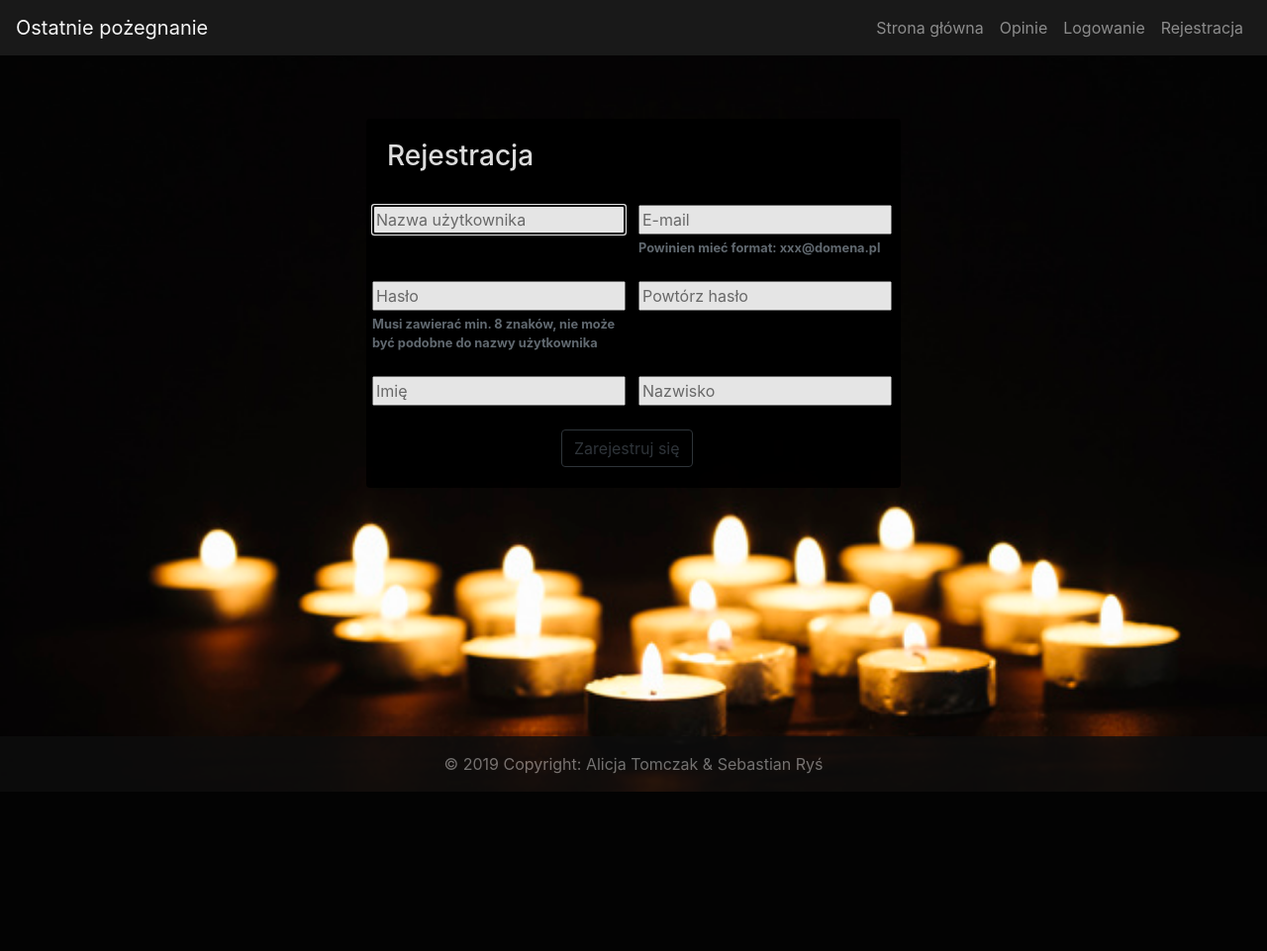
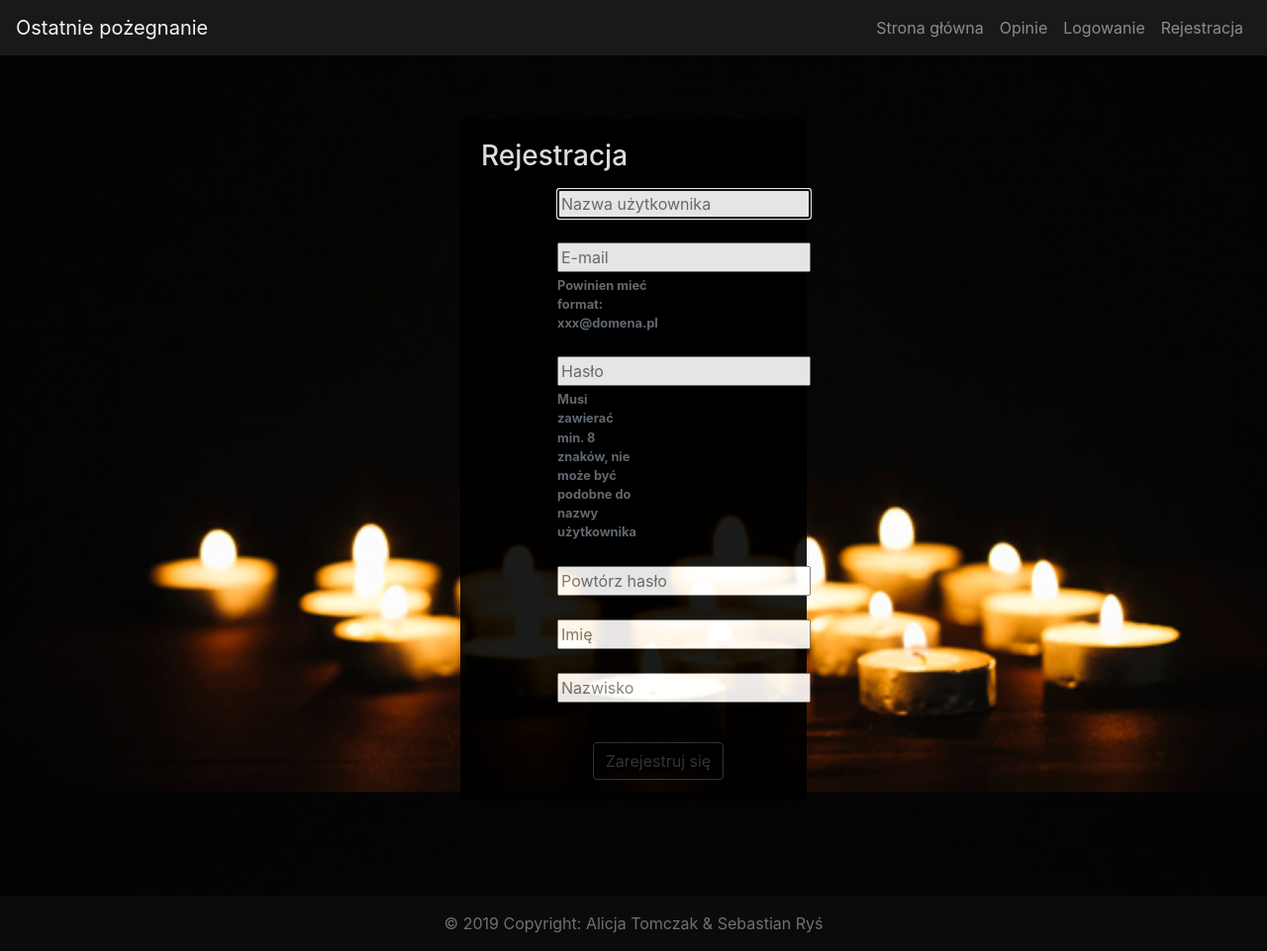
Before and after one commit to Alice198/Zastosowanie-informatyki-w-gospodarstwie, a Django app: page /rejestracja/ in a window 1280 px wide. Shown: the whole page at 99% size. Before the commit the page ends 800 px from the top, so only its background shows below. Run offline with Django 3.2, Linux system fonts and the light colour scheme; some libraries are stand-ins or nearby versions.

Commit message:
Sticky background and footer, fixed view registration

```diff
--- a/static/css/main.css
+++ b/static/css/main.css
@@ -4,13 +4,16 @@ html,body{
     color: whitesmoke;
     margin: 0;
     padding: 0;
-    background-image: url("candles.jpg");
+    background-image: url("candles.jpg") ;
     height: 100%;
     width: 100%;
     background-size: contain;
     background-repeat: no-repeat;
     background-size: cover;
     background-size: 100% 100%;
+    background-attachment: fixed;
+    top:0;
+
 }
 
 
@@ -61,7 +64,6 @@ main{
 
 /*stopka*/
  .footer {
-position: absolute;
 bottom: 0;
 width: 100%;
 background-color: #0d0d0d;
@@ -88,7 +90,7 @@ opacity:0.9;
 }
 
 
-
+/*opinion*/
 .starrating > input {display: none;}  /* Remove radio buttons */
 
 .fa-star:before {
--- a/templates/home.html
+++ b/templates/home.html
@@ -11,7 +11,7 @@
         <div class="container">
             <div class="row-sm-12 mt-4 mb-4">
                 <div class="col-sm-12">
-                    <p>Dzięki nam stworzysz swoje ostatnie pożenanie ze swoją rodziną oraz przyjaciółmi</p>
+                    <h2>Dzięki nam stworzysz swoje ostatnie pożenanie ze swoją rodziną oraz przyjaciółmi</h2>
                 </div>
             </div>
         </div>
--- a/templates/registration.html
+++ b/templates/registration.html
@@ -8,7 +8,7 @@
 <div class="jumbotron d-flex align-items-center justify-content-center">
     <div class="container">
         <div class="row">
-            <div class="offset-3 col-6">
+            <div class="offset-4 col-4">
                 <div class="card">
                     <div class="card-body">
                       <div class="row">
@@ -19,46 +19,40 @@
                     <form method="post">
 
                         {% csrf_token %}
-                <div class="row-md-6">
-
-                    <div class="form-row ">
-                        <div class=" col-md-6">
+                <div class="row">
+                    <div class="offset-3 col-md-8">
+                        <div class="form-group row col-md-6">
                             <label for="id_username"></label>
                             <input type="text" name="username" placeholder="Nazwa użytkownika" class="user" required="" id="id_username" autofocus="" maxlength="150">
                         </div>
-                        <div class=" col-md-6">
+                        <div class="form-group row col-md-6">
                             <label for="email"></label>
                             <input type="email" name="email" placeholder="E-mail" class="user" id="email" maxlength="254">
                             <small class="form-text text-muted">
                                 <strong>Powinien mieć format: xxx@domena.pl</strong>
                             </small>
                         </div>
-                    </div>
-
-                    <div class="form-row ">
-                        <div class="col-md-6">
+                        <div class="form-group row col-md-6">
                             <label for="id_password1"></label>
                             <input type="password" name="password1" minlength="8" placeholder="Hasło" class="user" id="id_password1" required="">
                             <small class="form-text text-muted">
                                 <strong>Musi zawierać min. 8 znaków, nie może być podobne do nazwy użytkownika </strong>
                             </small>
                         </div>
-                        <div class="col-md-6">
+                        <div class="form-group row col-md-6">
                             <label for="id_password2"></label>
                             <input type="password" name="password2" minlength="8" placeholder="Powtórz hasło" class="user" class="form-control" id="id_password2" required="">
                         </div>
-                    </div>
-
-                    <div class="form-row ">
-                        <div class="col-md-6">
+                        <div class="form-group row col-md-6">
                             <label for="first_name"></label>
                             <input type="text" name="first_name" placeholder="Imię" class="user" required="" id="first_name" autofocus="" maxlength="150">
                         </div>
-                        <div class="col-md-6">
+                        <div class="form-group row col-md-6">
                             <label for="last_name"></label>
                             <input type="text" name="last_name" placeholder="Nazwisko" class="user" required="" id="last_name" autofocus="" maxlength="150">
                         </div>
                     </div>
+                </div>
 
                          <!--<label for="tel_num"></label>-->
                             <!--<input type="tel" name="tel_num" placeholder="Numer telefonu" class="user" id="tel_num" pattern="[0-9]{3}[0-9]{3}[0-9]{3}">-->
```
Also changed, not shown: templates/submit_order_summary.html (+26 -25 lines).
